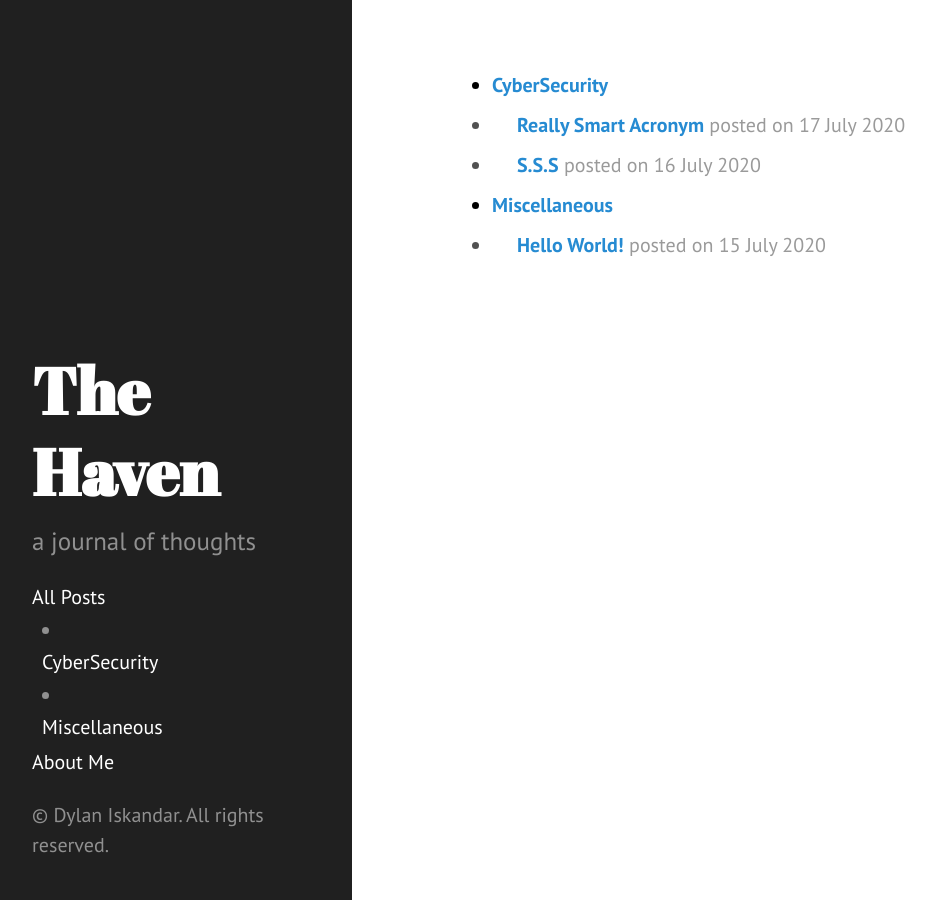
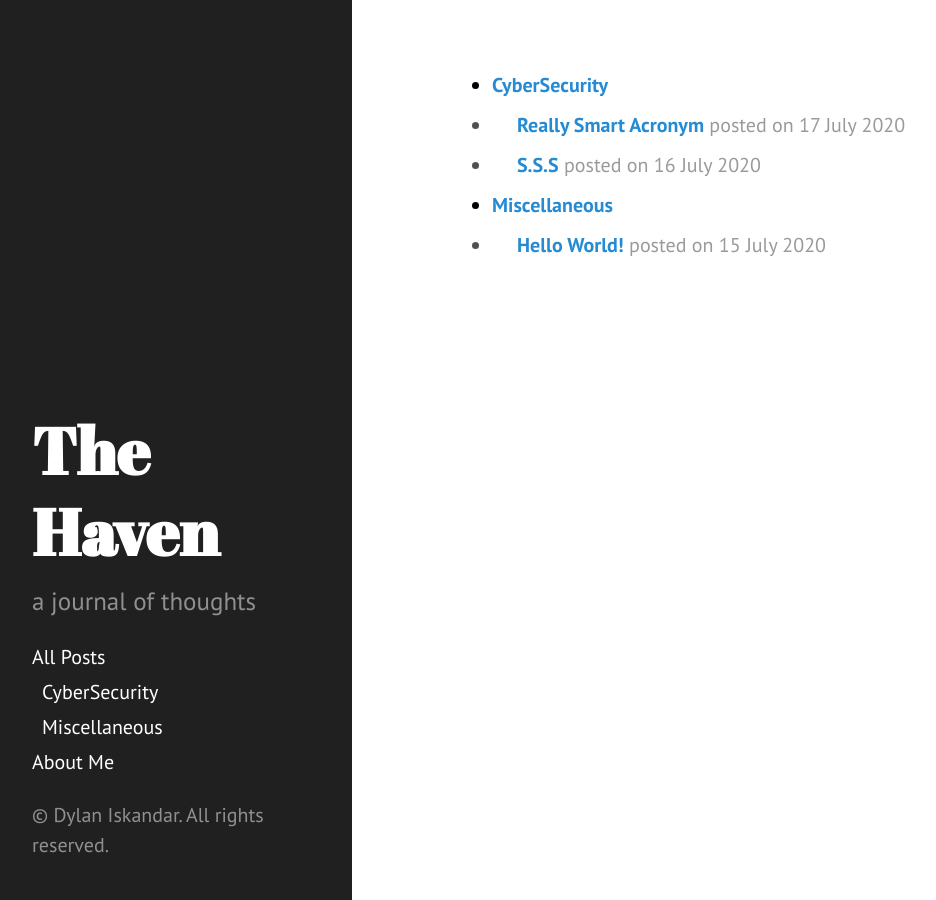
Before and after one commit to mayuridev/myblog, a Jekyll site: the page allposts.html, which Jekyll copies as it is, in a window 1280 px wide. Shown: the whole page, without its empty margins (8-944 px from the left). Built offline with Jekyll 4.4.1, drawn with Linux system fonts in a browser that asks for light colours.

Commit message:
Update allposts.html

```diff
--- a/allposts.html
+++ b/allposts.html
@@ -45,8 +45,8 @@
 
     <nav class="sidebar-nav">
       <a class="sidebar-nav-item" href="/allposts">All Posts</a>
-        <li style="text-indent: 10px"><a class="sidebar-nav-item" href="/cybersec">CyberSecurity</a></li>
-        <li style="text-indent: 10px"><a class="sidebar-nav-item" href="/misc">Miscellaneous</a></li>
+        <a style="text-indent: 10px" class="sidebar-nav-item" href="/cybersec">CyberSecurity</a>
+        <a style="text-indent: 10px" class="sidebar-nav-item" href="/misc">Miscellaneous</a>
       <a class="sidebar-nav-item" href="https://dylaniskandar.com">About Me</a>
     </nav>
 
```
